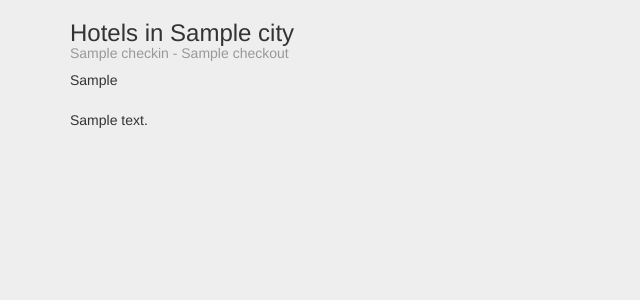
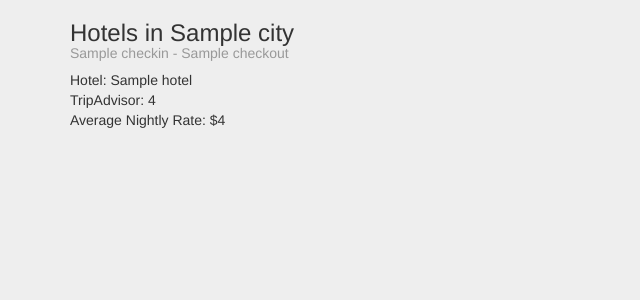
Before and after one commit to torypayne/hotelproject, a Flask app: template templates/search.html in a window 1280 px wide. Shown: the top 300 px of the page, without its empty margins (0-640 px from the left). Run offline with Flask 2, Linux system fonts and the light colour scheme; the template is opened without the code that fills it: most values are stand-ins (such as "Sample title", 1, 10 or a date in 2020).

Commit message:
It works! Working hotel search that returns prices and tripadvisor ratings. Super minimal on features and formatting.

```diff
--- a/app.py
+++ b/app.py
@@ -14,7 +14,9 @@ def search_data():
 	city = request.form.get("search")
 	checkin = request.form.get("checkin")
 	checkout = request.form.get("checkout")
-	return redirect(url_for("search_results", city=city, checkin=checkin, checkout=checkout))
+	return redirect(url_for("search_results", city=city,
+											checkin=checkin,
+											checkout=checkout))
 
 @app.route("/search")
 def search_results():
@@ -30,8 +32,11 @@ def search_results():
 	r = requests.get("http://api.ean.com/ean-services/rs/hotel/v3/list?", params=payload)
 	r = json.loads(r.text)
 	pprint(r)
-	print type(r)
-	return render_template("search.html", city=city, checkin=checkin, checkout=checkout, hotel_list=r)
+	hotel_list = r["HotelListResponse"]["HotelList"]["HotelSummary"]
+	return render_template("search.html", city=city,
+										checkin=checkin,
+										checkout=checkout,
+										hotel_list=hotel_list)
 
 if __name__ == "__main__":
 	app.run(debug = True)
--- a/templates/index.html
+++ b/templates/index.html
@@ -10,8 +10,7 @@
 		<form class="search" method="POST">
                 <h2 class="search-heading">Where do you want to go?</h2>
                 <input type="text" class="form-control" placeholder="Search a City" name="search">
-				<!-- Going to need to add date popup stuff -->
-
+				<!-- Going to need to add date popup stuff and restrictions on checkin checkout dates -->
 
 				 <input type="text" class="form-control" id="datepicker" name="checkin" placeholder="Check in"/>
 				<input type="text" class="form-control" id="datepicker" name="checkout" placeholder="Check out"/>
--- a/templates/search.html
+++ b/templates/search.html
@@ -9,13 +9,16 @@
 		<small> {{checkin}} - {{checkout}}</small></h3>
 	</div>
 	<div>
-	{{hotel_list}}
+	{% for hotel in hotel_list %}
+	Hotel: {{hotel["name"]}}
+	<br>
+	TripAdvisor: {{hotel["tripAdvisorRating"]}}<br>
+	Average Nightly Rate: ${{hotel["RoomRateDetailsList"]["RoomRateDetails"]["RateInfos"]["RateInfo"]["ChargeableRateInfo"]["@averageRate"]}}
 	<br>
 	<br>
-	{{hotel_list.text}}
+	{% endfor %}
 	</div>
 	{% endblock %}
-	<!-- Javascipt files, really need to understand this better -->
 	<script src="/static/js/jquery-2.1.0.js"></script>
 	</body>
 </html>
```
Also changed, not shown: learningdict.py (added, +19 -0 lines).
